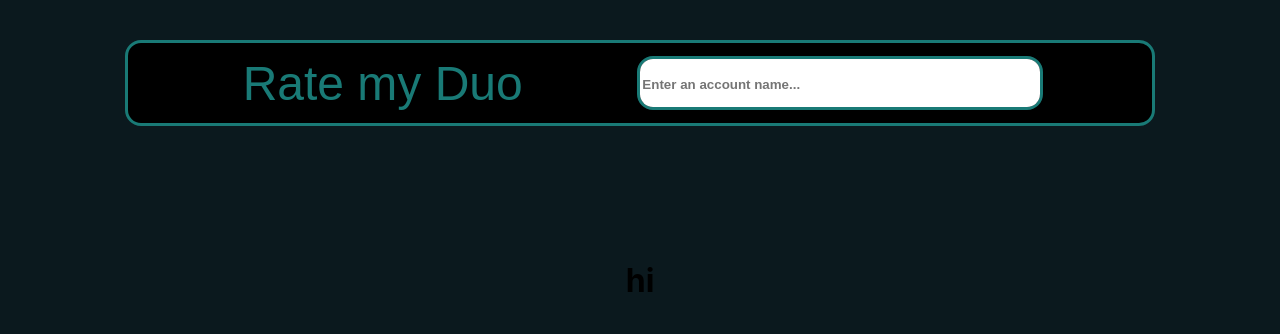
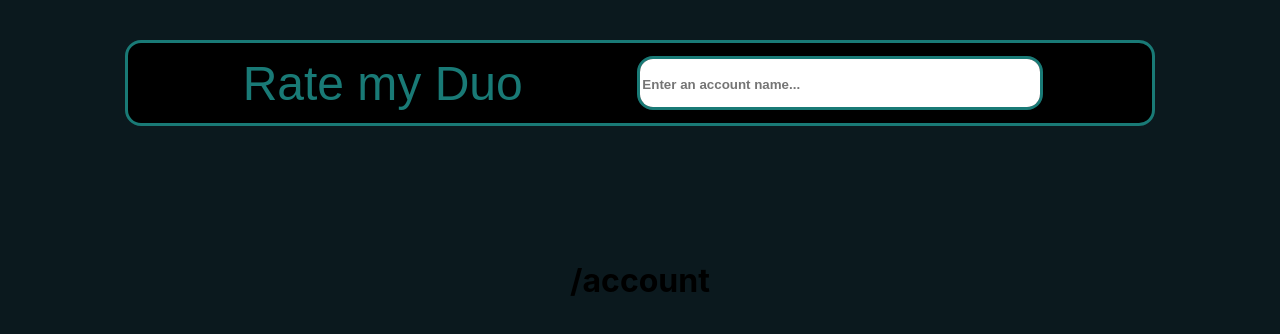
Before and after one commit to zacwalters4/rate-my-duo, a React (Create React App) app: page /account in a window 1280 px wide. Shown: the top 334 px of the page. Built offline with nearby package versions, Linux system fonts and the light colour scheme; no server answers.

Commit message:
Add api call and set state to data

```diff
--- a/src/Account/Account.jsx
+++ b/src/Account/Account.jsx
@@ -1,11 +1,30 @@
 import React from 'react'
 import './Account.css'
+import { useLocation } from "react-router-dom"
+import { formatAccountName } from '../Utilities/Helper'
+import { fetchAccount } from '../Utilities/APICalls'
 
 function Account() {
+    const locationData = useLocation()
+    const accountName = formatAccountName(locationData.pathname)
+    const [accountData, setAccountData] = React.useState([])
+
+    const getAccount = () => {
+        fetchAccount(accountName)
+        .then(data => {
+            setAccountData(data)
+        })
+    }
+
+    React.useEffect(() => {
+        getAccount()
+      }, [])
 
     return (
         <main className="Account">
-            <h1>hi</h1>
+            <div>
+                <h1>{accountName}</h1>
+            </div>
         </main>
     )
   }
--- /dev/null
+++ b/src/Utilities/APICalls.jsx
@@ -0,0 +1,15 @@
+export const fetchAccount = (account) => {
+    return (
+        fetch(`https://overfast-api.tekrop.fr/players/${account}/stats?gamemode=competitive&platform=pc&hero=all-heroes`)
+            .then(response => {
+                if (response.ok) {
+                    return response.json()
+                } else {
+                    throw new Error('something went wrong')
+                }
+            })
+            .then(data => {
+                return data['all-heroes'][1].stats
+            })
+    )
+}
--- a/src/Utilities/Helper.jsx
+++ b/src/Utilities/Helper.jsx
@@ -1,3 +1,7 @@
 export const formatURL = (accountName) => {
     return accountName.replace('#', '-')
 }
+
+export const formatAccountName = (accountURL) => {
+    return accountURL.replace('/account/', '')
+}
```
